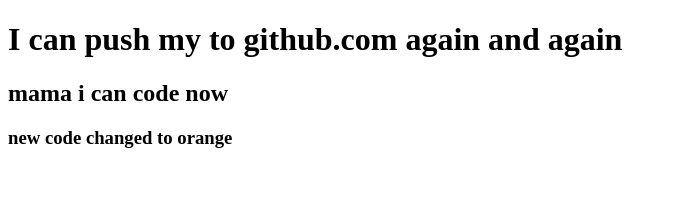
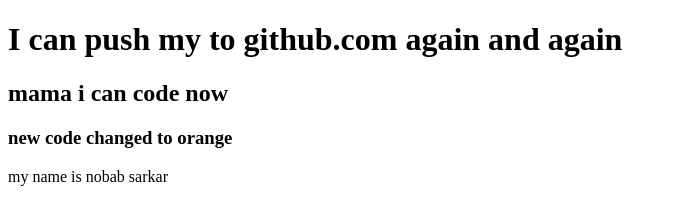
Before and after one commit to nobabsarkar/my-third-repo, a plain HTML site: page index.html in a window 1280 px wide. Shown: the whole page, without its empty margins (0-677 px from the left). Drawn offline with Linux system fonts and the light colour scheme.

Commit message:
new prahraph added

```diff
--- a/index.html
+++ b/index.html
@@ -10,5 +10,6 @@
       <h1>I can push my to github.com again and again</h1>
       <h2>mama i can code now</h2>
       <h3>new code changed to orange</h3>
+      <p>my name is nobab sarkar</p>
 </body>
 </html>
```
